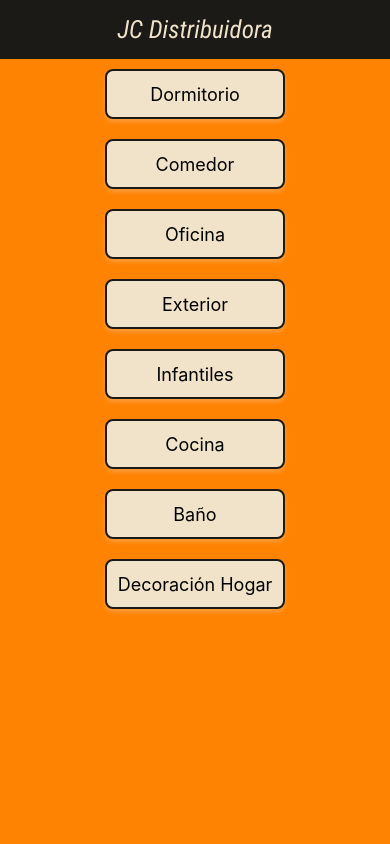
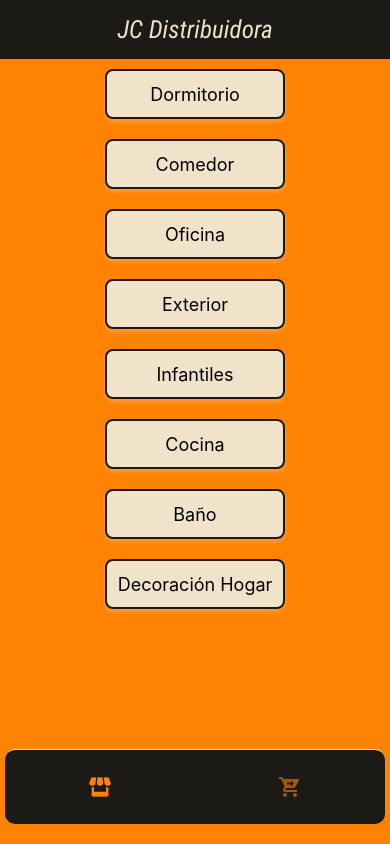
Before and after one commit to Mikhail-Balari/Ecommerce, a React Native app: screen /CartScreen in a window 390 px wide. Built offline with nearby package versions, Linux system fonts and the light colour scheme.

Commit message:
ShopStack.jsx CartStack.jsx Cart.jsx Navigator.jsx Icons

```diff
--- a/package.json
+++ b/package.json
@@ -10,6 +10,7 @@
   },
   "dependencies": {
     "@expo/webpack-config": "^18.0.1",
+    "@react-navigation/bottom-tabs": "^6.5.8",
     "@react-navigation/native": "^6.1.7",
     "@react-navigation/native-stack": "^6.9.13",
     "@types/react-native": "^0.72.2",
--- a/src/Navigation/CartStack.jsx
+++ b/src/Navigation/CartStack.jsx
@@ -0,0 +1,29 @@
+import React from 'react'
+import Header from '../Components/Header'
+
+import { createNativeStackNavigator } from '@react-navigation/native-stack'
+import Cart from '../Screens/Cart'
+
+
+const Stack = createNativeStackNavigator()
+
+const CartStack = () => {
+  return (
+    <Stack.Navigator
+        initialRouteName='Cart'
+        screenOptions={
+            ({route, navigation}) => (
+                {
+                    header: () => {
+                        return <Header route = {route} navigation = {navigation}/>
+                    },
+                }
+            )
+        }
+    >
+        <Stack.Screen name='CartScreen' component={Cart}/>
+    </Stack.Navigator>
+  )
+}
+
+export default CartStack
--- a/src/Navigation/Navigator.jsx
+++ b/src/Navigation/Navigator.jsx
@@ -2,8 +2,16 @@
 import React from 'react'
 import { NavigationContainer } from '@react-navigation/native'
 import ShopStack from './ShopStack'
+import CartStack from './CartStack'
+
+import { createBottomTabNavigator } from '@react-navigation/bottom-tabs'
+import { colors } from '../Global/Colors'
+import { View } from 'react-native-web'
+import { Entypo } from '@expo/vector-icons';
+import { MaterialCommunityIcons } from '@expo/vector-icons';
 
 
+const Tab = createBottomTabNavigator()
 
 
 
@@ -12,7 +20,40 @@
   return (
     <SafeAreaView style = {styles.container}>
         <NavigationContainer>
-            <ShopStack/>
+            <Tab.Navigator
+                screenOptions={{
+                    headerShown: false,
+                    tabBarShowLabel: false,
+                    tabBarStyle: styles.tabBar,
+                }}
+            >
+                <Tab.Screen
+                    name = 'Shop'
+                    component={ShopStack}
+                    options={{
+                        tabBarIcon: ({focused}) => {
+                            return (
+                                <View>
+                                    <Entypo name="shop" size={24} color={focused ? colors.primary : colors.coffee} />
+                                </View>
+                            )
+                        }
+                    }}
+                />
+                <Tab.Screen
+                    name = 'Cart'
+                    component={CartStack}
+                    options={{
+                        tabBarIcon: ({focused}) => {
+                            return (
+                                <View>
+                                    <MaterialCommunityIcons name="cart-arrow-right" size={24} color={focused ? colors.primary : colors.coffee} />
+                                </View>
+                            )
+                        }
+                    }}
+                />
+            </Tab.Navigator>
         </NavigationContainer>
     </SafeAreaView>
   )
@@ -24,5 +65,16 @@
     container: {
       flex: 1,
       paddingTop: Platform.OS === 'android' ? StatusBar.currentHeight : 0,
+    },
+    tabBar: {
+        backgroundColor: colors.darkmatter,
+        shadowColor: 'black',
+        elevation: 4,
+        position: 'absolute',
+        bottom: 20,
+        left: 5,
+        right: 5,
+        borderRadius: 10,
+        height: 75,
     }
   })
--- a/src/Navigation/ShopStack.jsx
+++ b/src/Navigation/ShopStack.jsx
@@ -17,10 +17,7 @@
             ({route, navigation}) => (
                 {
                     header: () => {
-                        return <Header
-                            route = {route}
-                            navigation = {navigation}
-                        />
+                        return <Header route = {route} navigation = {navigation} />
                     },
                 }
             )
--- /dev/null
+++ b/src/Screens/Cart.jsx
@@ -0,0 +1,14 @@
+import { StyleSheet, Text, View } from 'react-native'
+import React from 'react'
+
+const Cart = () => {
+  return (
+    <View>
+      <Text>Cart</Text>
+    </View>
+  )
+}
+
+export default Cart
+
+const styles = StyleSheet.create({})
```
Also changed, not shown: 1 other file (tests, documents, lock files or other folders).
